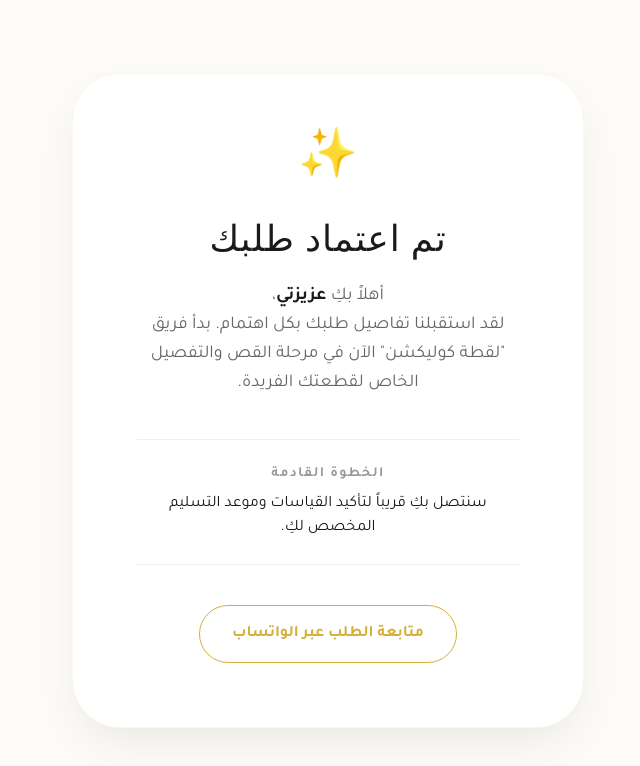
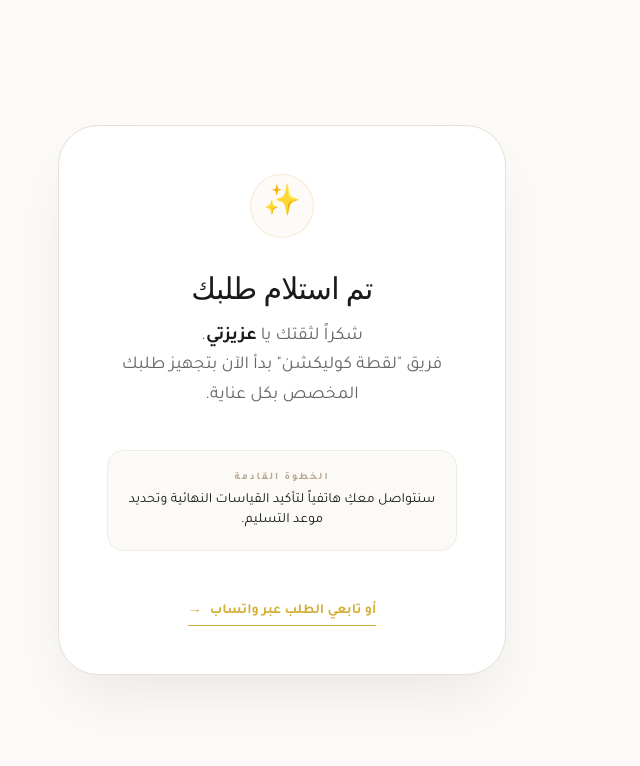
Before and after one commit to Bdourq/Loooool1, a Next.js app: page /tanko in a window 1280 px wide. Shown: the top 766 px of the page, without its empty margins (459-1099 px from the left). Built offline with nearby package versions, Linux system fonts and the light colour scheme.

Commit message:
Refactor Tanko page layout and styles

```diff
--- a/app/tanko/page.js
+++ b/app/tanko/page.js
@@ -7,38 +7,40 @@ function TankoContent() {
   const name = searchParams.get("name") || "عزيزتي";
 
   return (
-    <div className="min-h-screen bg-[#fdfbf7] flex items-center justify-center p-4">
-      {/* بطاقة الشكر - بتصميم دار أزياء */}
-      <div className="max-w-lg w-full bg-white p-10 md:p-16 rounded-[3rem] shadow-[0_20px_50px_-15px_rgba(0,0,0,0.1)] border border-[#d4af37]/10 text-center">
+    <div className="min-h-screen bg-[#fcfaf7] flex items-center justify-center p-6 font-sans">
+      <div className="max-w-md w-full bg-white p-12 rounded-[2.5rem] shadow-[0_30px_60px_-15px_rgba(0,0,0,0.08)] border border-[#e5e0d8] text-center">
 
-        {/* أيقونة ذهبية رقيقة */}
-        <div className="mb-8">
-          <span className="text-5xl">✨</span>
+        {/* أيقونة ذهبية بتصميم رفيع */}
+        <div className="mx-auto w-16 h-16 mb-8 flex items-center justify-center bg-[#fdfaf7] rounded-full border border-[#d4af37]/20">
+          <span className="text-3xl">✨</span>
         </div>
 
-        <h1 className="text-4xl font-serif font-light text-[#1a1a1a] mb-6 tracking-wide">
-          تم اعتماد طلبك
+        <h1 className="text-3xl font-serif font-medium text-[#1a1a1a] mb-4 tracking-tight">
+          تم استلام طلبك
         </h1>
 
-        <p className="text-[#666] text-lg mb-10 leading-relaxed font-light">
-          أهلاً بكِ <span className="font-semibold text-[#1a1a1a]">{name}</span>، <br />
-          لقد استقبلنا تفاصيل طلبك بكل اهتمام. بدأ فريق "لقطة كوليكشن" الآن في مرحلة القص والتفصيل الخاص لقطعتك الفريدة.
+        <p className="text-[#666] text-lg leading-relaxed mb-10 font-light">
+          شكراً لثقتك يا <span className="font-semibold text-[#1a1a1a]">{name}</span>. <br/>
+          فريق "لقطة كوليكشن" بدأ الآن بتجهيز طلبك المخصص بكل عناية.
         </p>
 
-        {/* صندوق معلومات الاتصال */}
-        <div className="py-6 border-y border-[#f0f0f0] mb-10">
-          <p className="text-sm uppercase tracking-widest text-[#999] mb-2 font-bold">الخطوة القادمة</p>
-          <p className="text-[#1a1a1a] font-medium">سنتصل بكِ قريباً لتأكيد القياسات وموعد التسليم المخصص لكِ.</p>
+        {/* بطاقة معلومات الطلب */}
+        <div className="space-y-6 mb-12">
+          <div className="p-5 rounded-2xl bg-[#fcfaf7] border border-[#f0ede5]">
+            <p className="text-[10px] uppercase tracking-[0.2em] text-[#b3a48e] font-bold mb-1">الخطوة القادمة</p>
+            <p className="text-[#1a1a1a] text-sm font-medium">سنتواصل معكِ هاتفياً لتأكيد القياسات النهائية وتحديد موعد التسليم.</p>
+          </div>
         </div>
 
-        {/* زر الواتساب - بتصميم غير متطفل */}
+        {/* خيار الواتساب (اختياري وبأناقة) */}
         <a
-          href="https://wa.me/962775347250"
+          href={`https://wa.me/962775347250?text=أهلاً لقطة كوليكشن، أود متابعة طلبي - ${name}`}
           target="_blank"
           rel="noopener noreferrer"
-          className="inline-flex items-center gap-3 text-[#d4af37] border border-[#d4af37] px-8 py-4 rounded-full font-bold hover:bg-[#d4af37] hover:text-white transition-all duration-300"
+          className="group inline-flex items-center gap-2 text-[#d4af37] border-b border-[#d4af37] pb-1 font-semibold text-sm hover:text-[#b8962d] hover:border-[#b8962d] transition-all duration-300"
         >
-          متابعة الطلب عبر الواتساب
+          أو تابعي الطلب عبر واتساب
+          <span className="transition-transform group-hover:translate-x-1">→</span>
         </a>
       </div>
     </div>
@@ -47,7 +49,7 @@ function TankoContent() {
 
 export default function Tanko() {
   return (
-    <Suspense fallback={<div className="text-[#1a1a1a] animate-pulse">جاري التحميل...</div>}>
+    <Suspense fallback={<div className="text-sm text-[#999] animate-pulse">جاري التحميل...</div>}>
       <TankoContent />
     </Suspense>
   );
```
